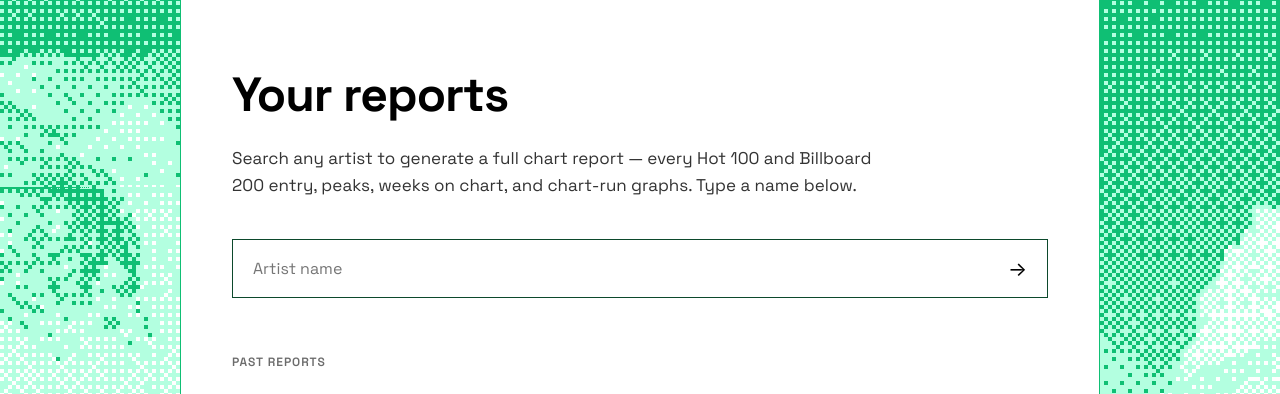
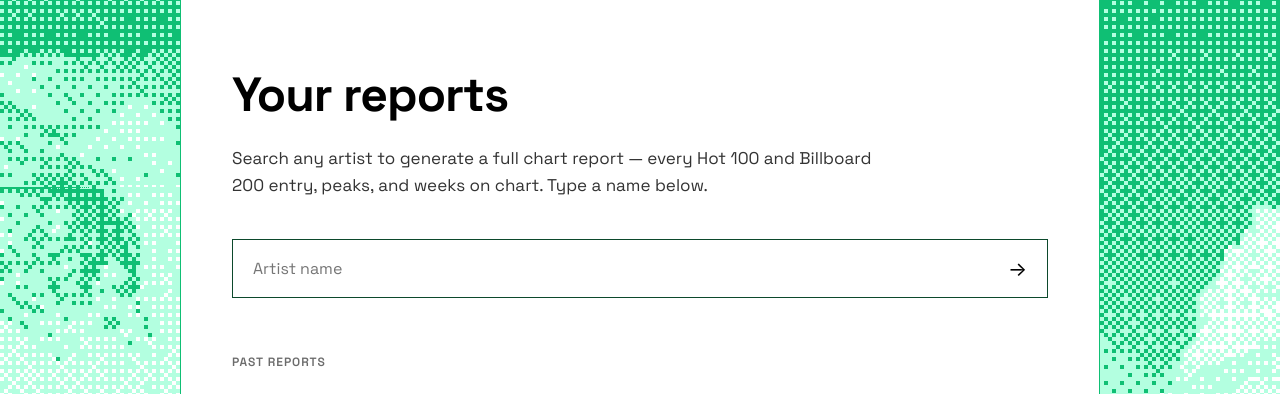
Before and after one commit to prangonbarua/billboard-chart-archive, a Flask app: page /search in a window 1280 px wide. Shown: the part 63-457 px from the top of the page. Run offline with Flask 3, Linux system fonts and the light colour scheme; parts of the project's set-up code (start-up, migrations or seed data) failed here and were passed over.

Commit message:
Correct Reports page description

```diff
--- a/templates/search.html
+++ b/templates/search.html
@@ -117,7 +117,7 @@
 
     <div class="container">
         <h1>Your reports</h1>
-        <p class="sub">Search any artist to generate a full chart report &mdash; every Hot 100 and Billboard 200 entry, peaks, weeks on chart, and chart-run graphs. Type a name below.</p>
+        <p class="sub">Search any artist to generate a full chart report &mdash; every Hot 100 and Billboard 200 entry, peaks, and weeks on chart. Type a name below.</p>
 
         {% with messages = get_flashed_messages() %}
         {% if messages %}
```
